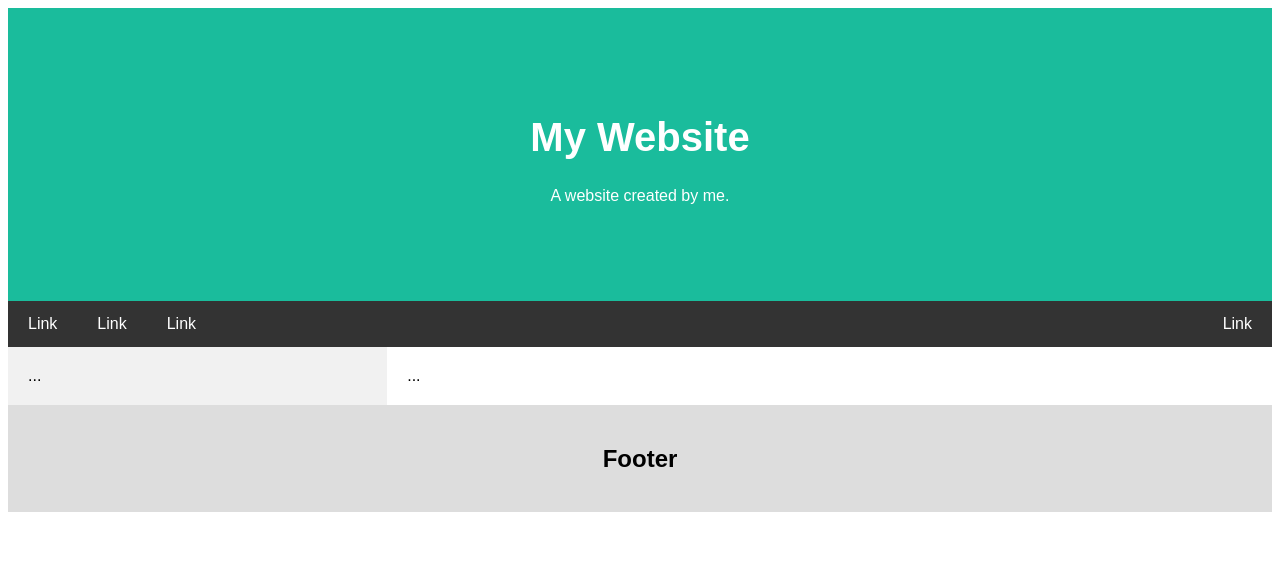
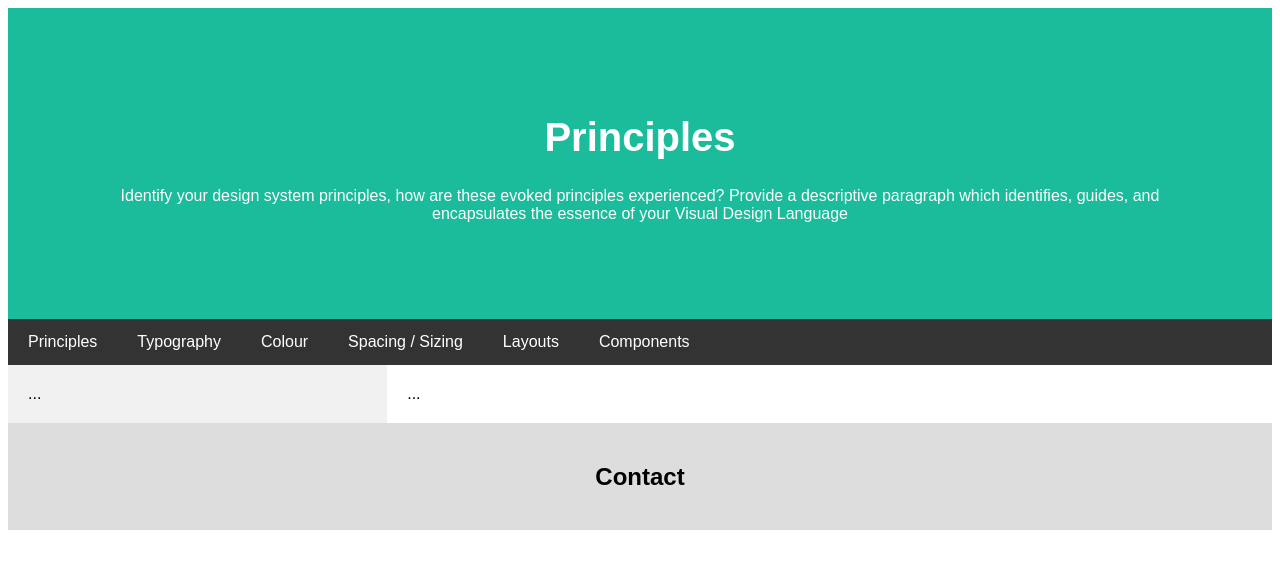
Before and after one commit to AxelHenir/CART-444, a plain HTML site: page Site Code/index.html in a window 1280 px wide. Drawn offline with Linux system fonts and the light colour scheme.

Commit message:
Groundwork

```diff
--- a/Site Code/index.html
+++ b/Site Code/index.html
@@ -10,15 +10,19 @@
 <body>
 
     <div class="header">
-        <h1>My Website</h1>
-        <p>A website created by me.</p>
+        <h1>Principles</h1>
+        <p>Identify your design system principles, how are these evoked principles experienced? Provide a
+            descriptive paragraph which identifies, guides, and encapsulates the essence of your Visual
+            Design Language</p>
     </div>
 
     <div class="navbar">
-        <a href="#">Link</a>
-        <a href="#">Link</a>
-        <a href="#">Link</a>
-        <a href="#" class="right">Link</a>
+        <a href="#" class="left">Principles</a>
+        <a href="#" class="left">Typography</a>
+        <a href="#" class="left">Colour</a>
+        <a href="#" class="left">Spacing / Sizing</a>
+        <a href="#" class="left">Layouts</a>
+        <a href="#" class="left">Components</a>
     </div>
 
     <div class="row">
@@ -27,10 +31,8 @@
     </div>
 
     <div class="footer">
-        <h2>Footer</h2>
+        <h2>Contact</h2>
     </div>
-
-
 
 </body>
 </html>
```
